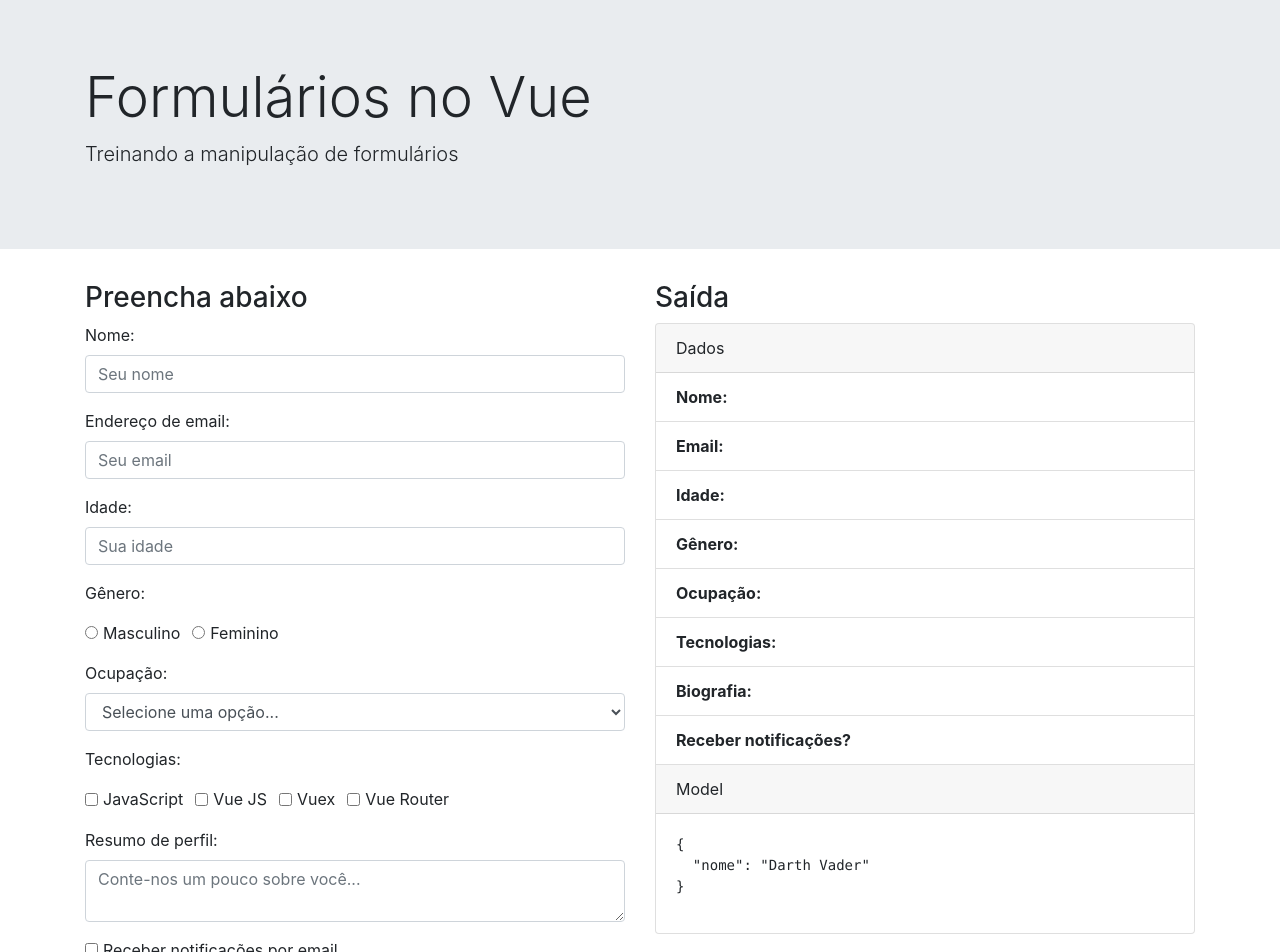
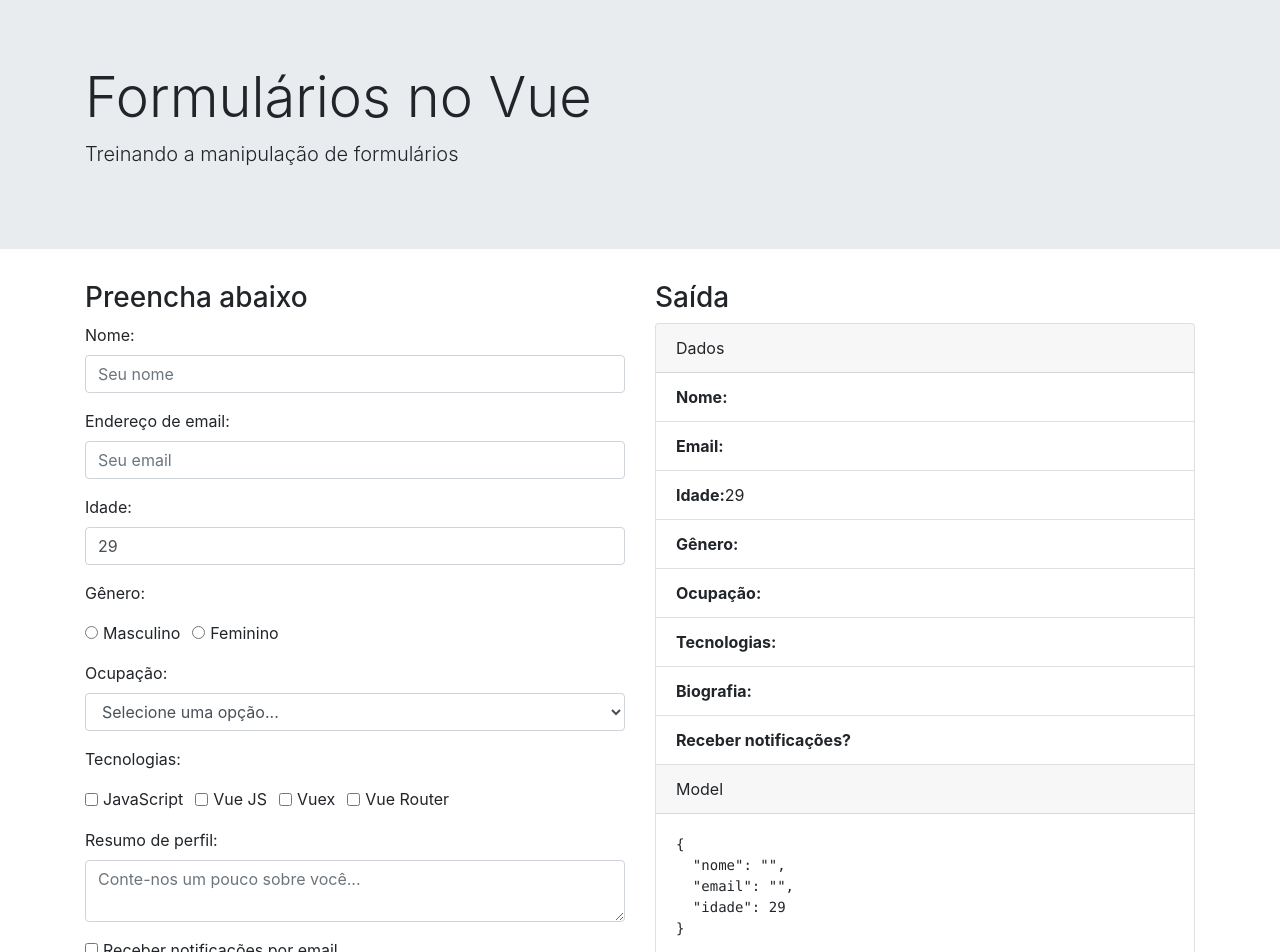
Before and after one commit to lourencofelipe/vue-frms, a Vue app: page / in a window 1280 px wide. Shown: the top 952 px of the page. Built offline with nearby package versions, Linux system fonts and the light colour scheme.

Commit message:
Adding properties

```diff
--- a/src/App.vue
+++ b/src/App.vue
@@ -21,17 +21,29 @@
 
             <div class="form-group">
               <label>Nome:</label>
-              <input type="text" class="form-control" placeholder="Seu nome">
+              <input
+              type="text"
+              class="form-control"
+              placeholder="Seu nome"
+              v-model="desenvolvedor.nome">
             </div>
 
             <div class="form-group">
               <label>Endereço de email:</label>
-              <input type="email" class="form-control" placeholder="Seu email">
+              <input
+              type="email"
+              class="form-control"
+              placeholder="Seu email"
+              v-model="desenvolvedor.email">
             </div>
 
             <div class="form-group">
               <label>Idade:</label>
-              <input type="number" class="form-control" placeholder="Sua idade">
+              <input
+              type="number"
+              class="form-control"
+              placeholder="Sua idade"
+              v-model="desenvolvedor.idade">
             </div>
 
             <div class="form-group">
@@ -114,9 +126,9 @@
             <div class="card-header">Dados</div>
 
             <ul class="list-group list-group-flush">
-              <li class="list-group-item"><strong>Nome:</strong></li>
-              <li class="list-group-item"><strong>Email:</strong> </li>
-              <li class="list-group-item"><strong>Idade:</strong></li>
+              <li class="list-group-item"><strong>Nome:</strong>{{ desenvolvedor.nome }}</li>
+              <li class="list-group-item"><strong>Email:</strong>{{ desenvolvedor.email }} </li>
+              <li class="list-group-item"><strong>Idade:</strong>{{ desenvolvedor.idade }}</li>
               <li class="list-group-item"><strong>Gênero:</strong> </li>
               <li class="list-group-item"><strong>Ocupação:</strong> </li>
               <li class="list-group-item"><strong>Tecnologias:</strong> </li>
@@ -127,7 +139,7 @@
             <div class="card-header">Model</div>
 
             <div class="card-body">
-              <pre><code>{{ {'nome': 'Darth Vader'} }}</code></pre>
+              <pre><code>{{ desenvolvedor }}</code></pre>
             </div>
 
           </div>
@@ -141,6 +153,19 @@
   </div>
 </template>
 
+<script>
+export default {
+  data(){
+    return {
+      desenvolvedor: {
+        nome: '',
+        email: '',
+        idade: 29
+      }
+    }
+  }
+}
+</script>
 
 <style scoped>
   .btn {
```
